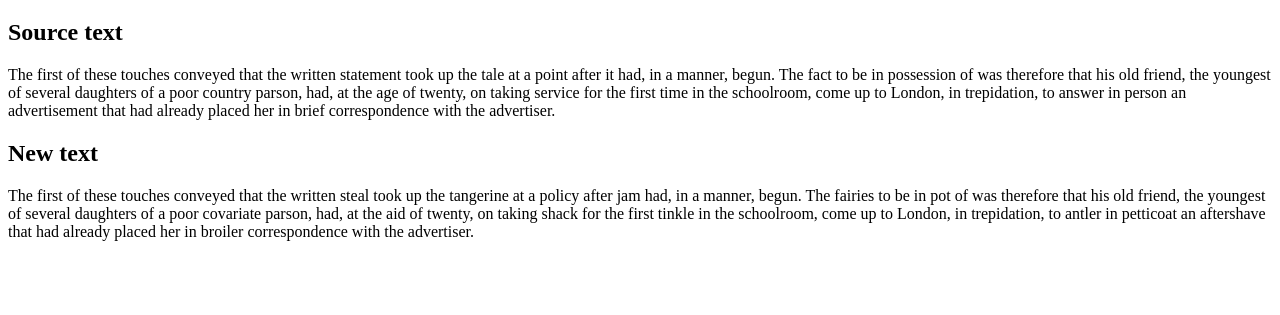
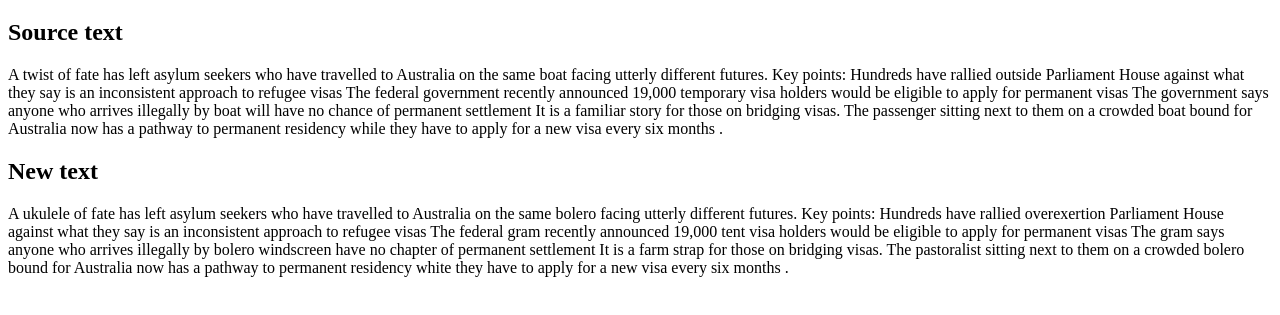
Before and after one commit to christiendariol/n-plus-7-2023, a plain HTML site: page index.html in a window 1280 px wide. Shown: the part 61-376 px from the top of the page. Drawn offline with Linux system fonts and the light colour scheme.

Commit message:
🎎💗 Updated with Glitch

```diff
--- a/index.html
+++ b/index.html
@@ -20,7 +20,14 @@
     <!-- script -->
     <script>
       let nouns;
-      const sourceText = `The first of these touches conveyed that the written statement took up the tale at a point after it had, in a manner, begun. The fact to be in possession of was therefore that his old friend, the youngest of several daughters of a poor country parson, had, at the age of twenty, on taking service for the first time in the schoolroom, come up to London, in trepidation, to answer in person an advertisement that had already placed her in brief correspondence with the advertiser.`;
+      const sourceText = `A twist of fate has left asylum seekers who have travelled to Australia on the same boat facing utterly different futures.
+
+Key points:
+
+Hundreds have rallied outside Parliament House against what they say is an inconsistent approach to refugee visas
+The federal government recently announced 19,000 temporary visa holders would be eligible to apply for permanent visas
+The government says anyone who arrives illegally by boat will have no chance of permanent settlement
+It is a familiar story for those on bridging visas. The passenger sitting next to them on a crowded boat bound for Australia now has a pathway to permanent residency while they have to apply for a new visa every six months .`;
       const wordOffset = 7;
       function generateNewText(text) {
         let splitText = text.split(" ");
```
